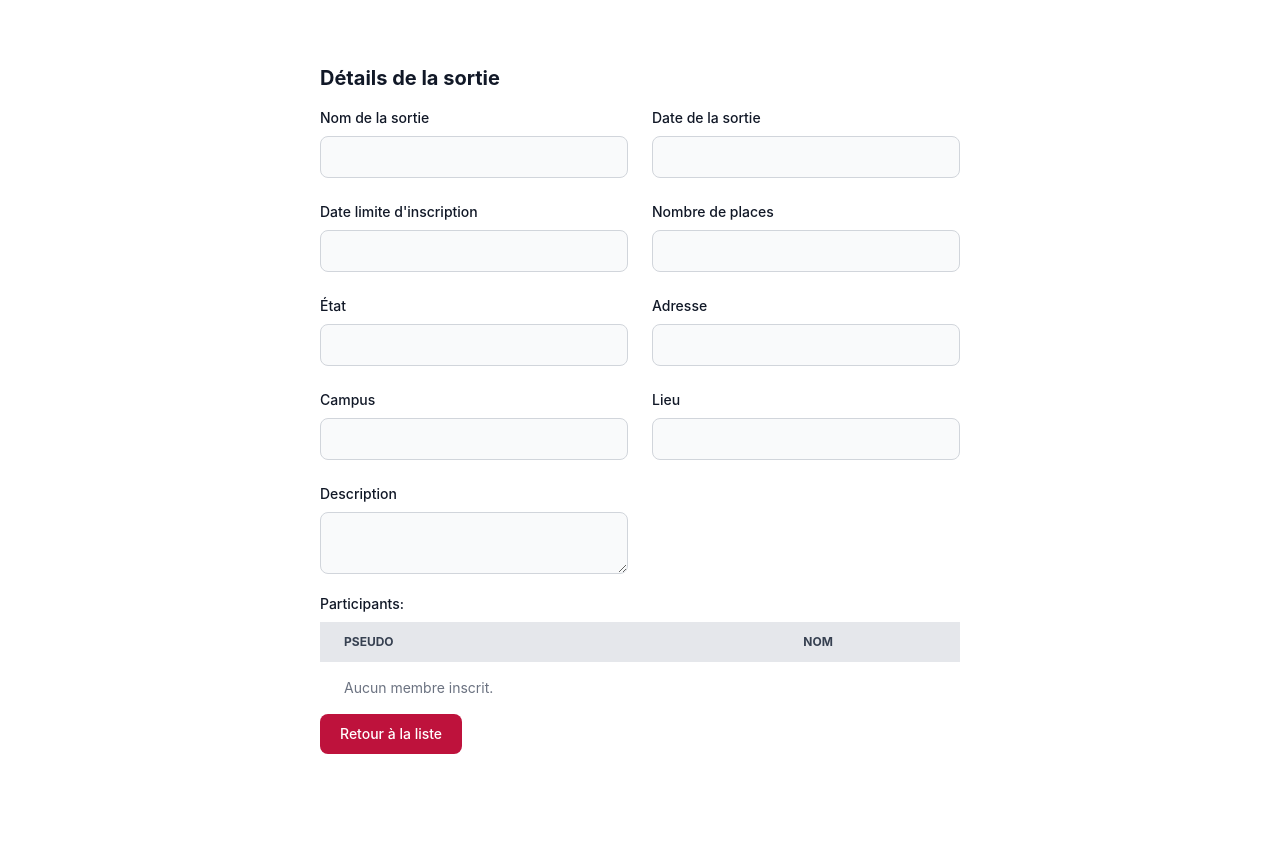
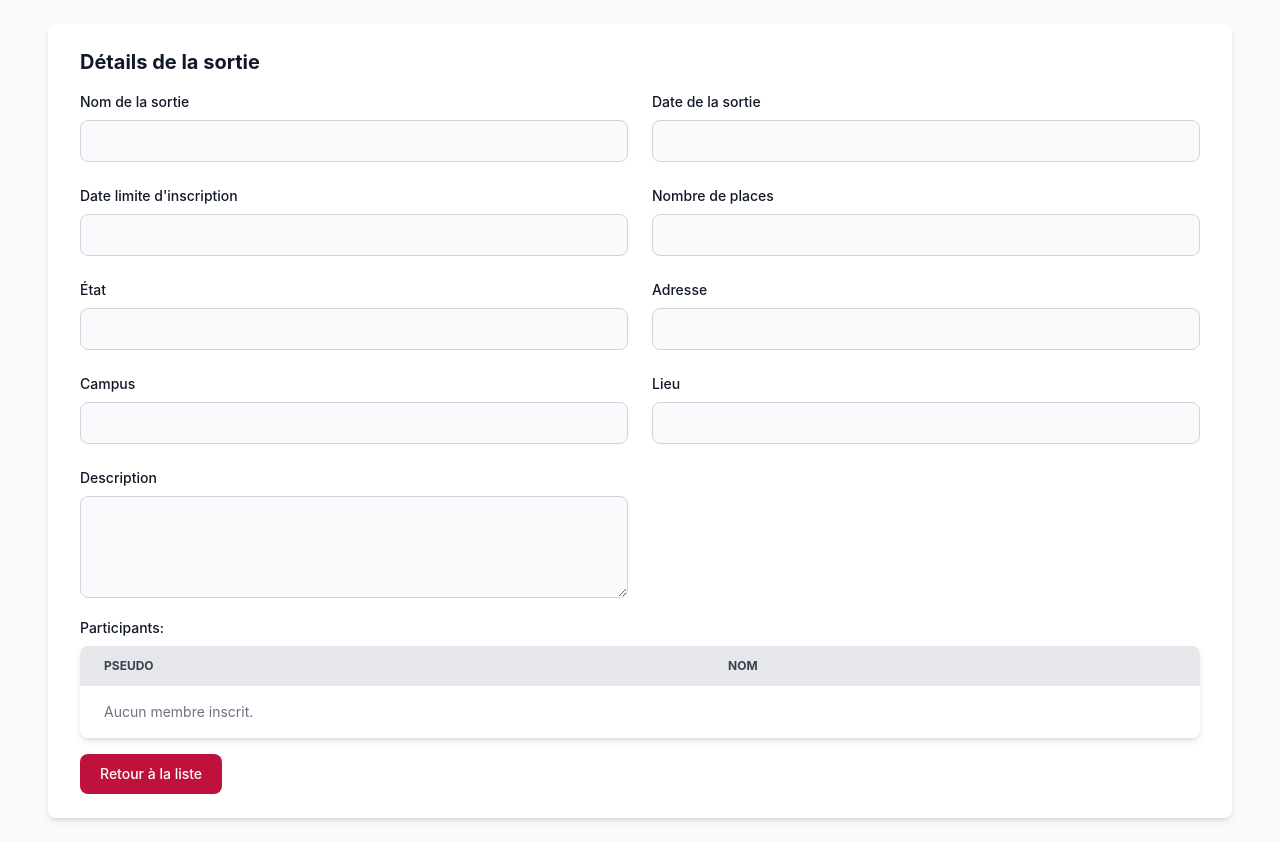
Before and after one commit to Sachadcl/oidghpf, a Symfony app: template templates/outing/show.html.twig in a window 1280 px wide. Shown: the part 60-902 px from the top of the page. Before the commit the page ends 814 px from the top, so only its background shows below. Run offline with Twig, Linux system fonts and the light colour scheme; the template is opened without the code that fills it, so the values that code supplies are empty; style sheets or scripts are compiled from the project's sources; some libraries are stand-ins or nearby versions.

Commit message:
fix style for show outing

```diff
--- a/templates/outing/show.html.twig
+++ b/templates/outing/show.html.twig
@@ -4,8 +4,9 @@
 {% endblock %}
 
 {% block body %}
-	<section class="bg-white dark:bg-gray-900">
-		<div class="max-w-2xl px-4 py-8 mx-auto lg:py-16">
+	<section class="bg-gray-50 dark:bg-gray-900 py-6 flex items-center">
+		<div class="max-w-screen-xl px-4 mx-auto lg:px-12 w-full">
+			<div class="relative bg-white shadow-md dark:bg-gray-800 sm:rounded-lg px-8 py-6">
 			<h2 class="mb-4 text-xl font-bold text-gray-900 dark:text-white">Détails de la sortie</h2>
 
 			<div class="grid gap-4 mb-4 sm:grid-cols-2 sm:gap-6 sm:mb-5">
@@ -49,18 +50,17 @@
 				</div>
 
 				<div class="w-full">
-					<label class="block mb-2 text-sm font-medium text-gray-900 dark:text-white">Description</label>
-					<textarea type="text" class="bg-gray-50 border border-gray-300 text-gray-900 text-sm rounded-lg focus:ring-primary-600 focus:border-primary-600 block w-full p-2.5 dark:bg-gray-700 dark:border-gray-600 dark:placeholder-gray-400 dark:text-white dark:focus:ring-primary-500 dark:focus:border-primary-500" readonly>
-						{{ outing.description }}
-					</textarea>
+					<label for="message" class="block mb-2 text-sm font-medium text-gray-900 dark:text-white">Description</label>
+					<textarea id="message" rows="4" class="block p-2.5 w-full text-sm text-gray-900 bg-gray-50 rounded-lg border border-gray-300 focus:ring-primary-500 focus:border-primary-500 dark:bg-gray-700 dark:border-gray-600 dark:placeholder-gray-400 dark:text-white dark:focus:ring-primary-500 dark:focus:border-primary-500" readonly>{{ outing.description }}</textarea>
 				</div>
 
 
 			</div>
 
 			<span class='block mb-2 text-sm font-medium text-gray-900 dark:text-white'>Participants:</span>
-			<table class="w-full text-sm text-left rtl:text-right text-gray-500 dark:text-gray-400">
-				<thead class="text-xs text-gray-700 uppercase bg-gray-200 dark:bg-gray-700 dark:text-gray-400">
+				<div class="relative overflow-x-auto shadow-md sm:rounded-lg w-full max-w-6xl">
+				<table class="w-full text-sm text-left rtl:text-right text-gray-500 dark:text-gray-400">
+					<thead class="text-xs text-gray-700 uppercase bg-gray-200 dark:bg-gray-700 dark:text-gray-400">
 					<tr>
 						<th scope="col" class="px-6 py-3">
 							Pseudo
@@ -68,43 +68,38 @@
 						<th scope="col" class="px-6 py-3">
 							Nom
 						</th>
-
 					</tr>
-				</thead>
-				<tbody>
-					<tr class="bg-white dark:bg-gray-800 hover:bg-gray-50 dark:hover:bg-gray-600">
-						{% for member in outing.idMember %}
-
+					</thead>
+					<tbody>
+					{% for member in outing.idMember %}
+						<tr class="bg-white dark:bg-gray-800 hover:bg-gray-50 dark:hover:bg-gray-600">
 							<td class="px-6 py-4">
 								{{ member.username }}
 							</td>
 							<td class="px-6 py-4">
-								{{ member.lastName }}
-								{{ member.firstName }}
+								{{ member.lastName }} {{ member.firstName }}
+							</td>
+						</tr>
+					{% else %}
+						<tr class="bg-white dark:bg-gray-800 hover:bg-gray-50 dark:hover:bg-gray-600">
+							<td colspan="2" class="px-6 py-4">
+								Aucun membre inscrit.
+							</td>
+						</tr>
+					{% endfor %}
+					</tbody>
+				</table>
+				</div>
 
 
-							</td>
-						{% else %}
-							<td class="px-6 py-4">
-								Aucun membre inscrit.
 
-							</td>
-
-						{% endfor %}
-
-
-					</tr>
-
-				</tbody>
-			</table>
-
-
-			<div class="flex items-center space-x-4">
+			<div class="flex items-center space-x-4 pt-4">
 				<a href="{{ path('main_home') }}" class="text-white bg-primary-700 hover:bg-primary-800 focus:ring-4 focus:outline-none focus:ring-primary-300 font-medium rounded-lg text-sm px-5 py-2.5 text-center dark:bg-primary-600 dark:hover:bg-primary-700 dark:focus:ring-primary-800">
 					Retour à la liste
 				</a>
 
 			</div>
 		</div>
+	</div>
 	</section>
 {% endblock %}
```
Also changed, not shown: templates/outing/_form.html.twig (+4 -58 lines).
